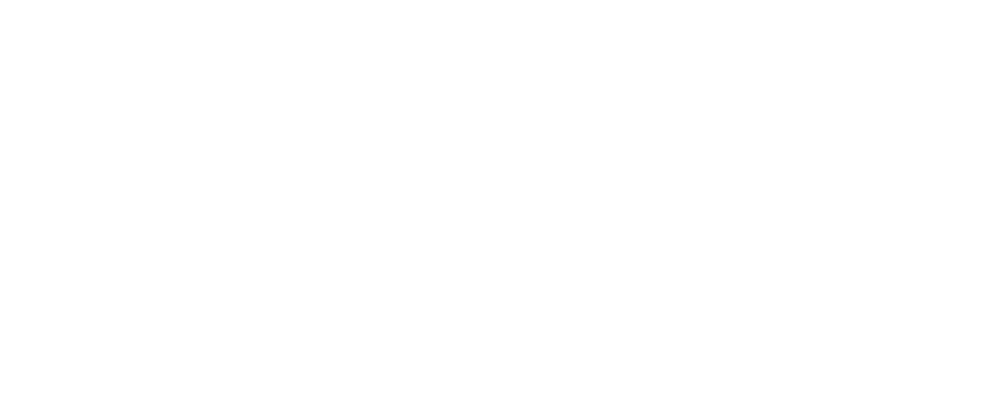
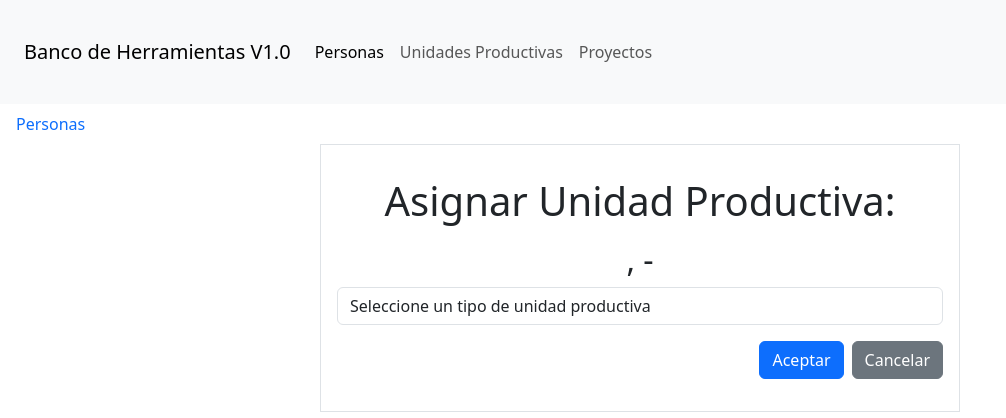
Before and after one commit to sosarodrigox/BancoHerramientas_IA, a React (Vite) app in the folder frontend/: page /Personas/personas_lista/up/1 in a window 1280 px wide. Before the commit this address had no page. Shown: the top 418 px of the page, without its empty margins (0-1006 px from the left). Built offline with nearby package versions, Linux system fonts and the light colour scheme; no server answers.

Commit message:
agregado formulario personas_asignacion_up

```diff
--- /dev/null
+++ b/frontend/src/components/personas/personas_asignacion_up.jsx
@@ -0,0 +1,90 @@
+import React, { useState, useEffect } from "react";
+import { useNavigate, useParams } from "react-router-dom";
+import axios from "axios";
+
+export default function PersonaAsignacionUP() {
+    const [persona, setPersona] = useState({});
+    const [tipoUnidadProductiva, setTipoUnidadProductiva] = useState("");
+
+    const params = useParams();
+    const navegar = useNavigate();
+
+    useEffect(() => {
+        getPersona(params.id);
+    }, [params.id]);
+
+    const getPersona = async (id) => {
+        try {
+            let resultado = await axios.get(`http://localhost:8000/personas/${id}`);
+            setPersona(resultado.data);
+        } catch (error) {
+            console.log(error);
+            setPersona({});
+        }
+    };
+
+    const handleChange = (event) => {
+        setTipoUnidadProductiva(event.target.value);
+        // Realiza cualquier acción adicional según el tipo de unidad productiva seleccionado
+    };
+
+    const grabarCambios = async () => {
+        if (!inscripcion.id_curso) {
+            alert("Debe seleccionar un curso");
+            return;
+        }
+
+        try {
+            const fecha_actual = new Date().toISOString().split("T")[0];
+
+            const datos = {
+                id_alumno: alumno.id,
+                id_curso: inscripcion.id_curso,
+                fecha: fecha_actual,
+            };
+
+            let resultado = await axios.post(
+                `http://localhost:8000/inscripciones`,
+                datos
+            );
+
+            console.log(resultado);
+            alert("Inscripción cargada con éxito");
+            navegar(-1);
+        } catch (error) {
+            alert(error.response.data.detail);
+        }
+    };
+
+    return (
+        <div className="text-start col-6 offset-3 border p-3">
+            <h1 className="mt-3 text-center">Asignar Unidad Productiva:</h1>
+            <h2 className="mt-3 text-center">
+                {persona.apellido}, {persona.nombre} - {persona.cuil}
+            </h2>
+            <div className="mb-3 col-2-center">
+                <select
+                    className="form-control"
+                    id="edTipoUP"
+                    name="edTipoUP"
+                    value={tipoUnidadProductiva}
+                    onChange={handleChange}
+                >
+                    <option value="">Seleccione un tipo de unidad productiva</option>
+                    <option value="EMPRENDIMIENTO INDIVIDUAL">EMPRENDIMIENTO INDIVIDUAL</option>
+                    <option value="GRUPO ASOCIATIVO">GRUPO ASOCIATIVO</option>
+                    <option value="COOPERATIVA">COOPERATIVA</option>
+                </select>
+            </div>
+
+            <div className="mb-3 text-end">
+                <button className="btn btn-primary me-1" onClick={grabarCambios}>
+                    Aceptar
+                </button>
+                <button className="btn btn-secondary ms-1" onClick={() => navegar(-1)}>
+                    Cancelar
+                </button>
+            </div>
+        </div>
+    );
+}
--- a/frontend/src/components/personas/personas_lista.jsx
+++ b/frontend/src/components/personas/personas_lista.jsx
@@ -24,7 +24,7 @@
     };
 
     const asignarUnidadProductiva = (id) => {
-        navegar("unidad_productiva/" + id);
+        navegar("up/" + id);
     };
 
     const eliminarPersona = async (id) => {
--- a/frontend/src/main.jsx
+++ b/frontend/src/main.jsx
@@ -4,10 +4,12 @@
 import Home from './components/home'
 import UnidadesProductivas from './components/unidades_productivas'
 import Personas from './components/personas'
+import PersonasLista from './components/personas/personas_lista'
+import PersonaForm from './components/personas/persona_form'
+import PersonaAsignacionUP from './components/personas/personas_asignacion_up'
 import Proyectos from './components/proyectos'
 import EmprendedoresLista from './components/up_emprendedores/emprendedores_lista'
-import PersonasLista from './components/personas/personas_lista'
-import PersonaForm from './components/personas/persona_form'
+
 import 'bootstrap/dist/css/bootstrap.min.css'
 
 ReactDOM.createRoot(document.getElementById('root')).render(
@@ -18,6 +20,7 @@
           <Route path="Personas" element={<Personas />}>
             <Route path='personas_lista' element={<PersonasLista />}></Route>
             <Route path="personas_lista/:id" element={<PersonaForm />}></Route>
+            <Route path="personas_lista/up/:id" element={<PersonaAsignacionUP />}></Route>
           </Route>
           <Route path="up" element={<UnidadesProductivas />}>
             <Route path='emprendedores' element={<EmprendedoresLista />}></Route>
```
